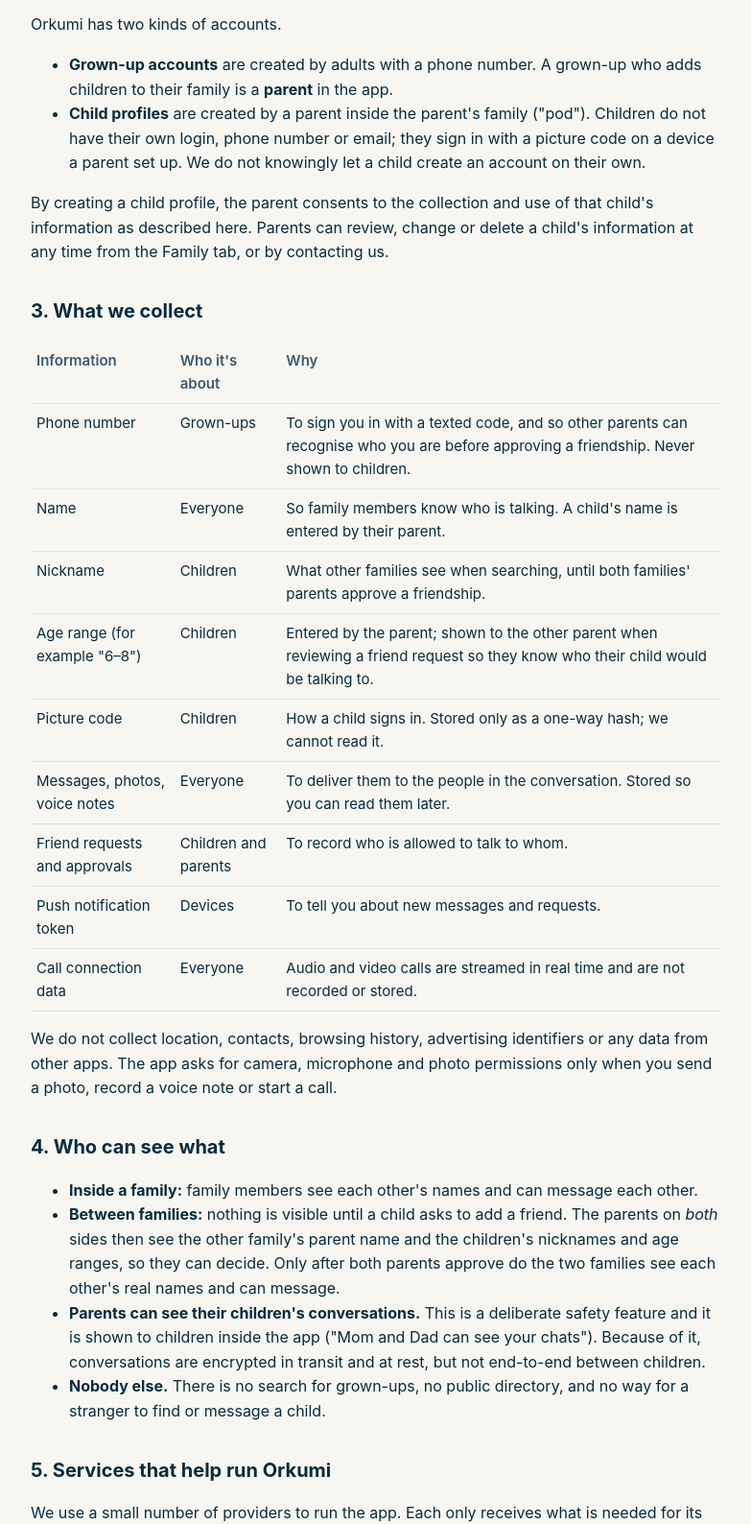
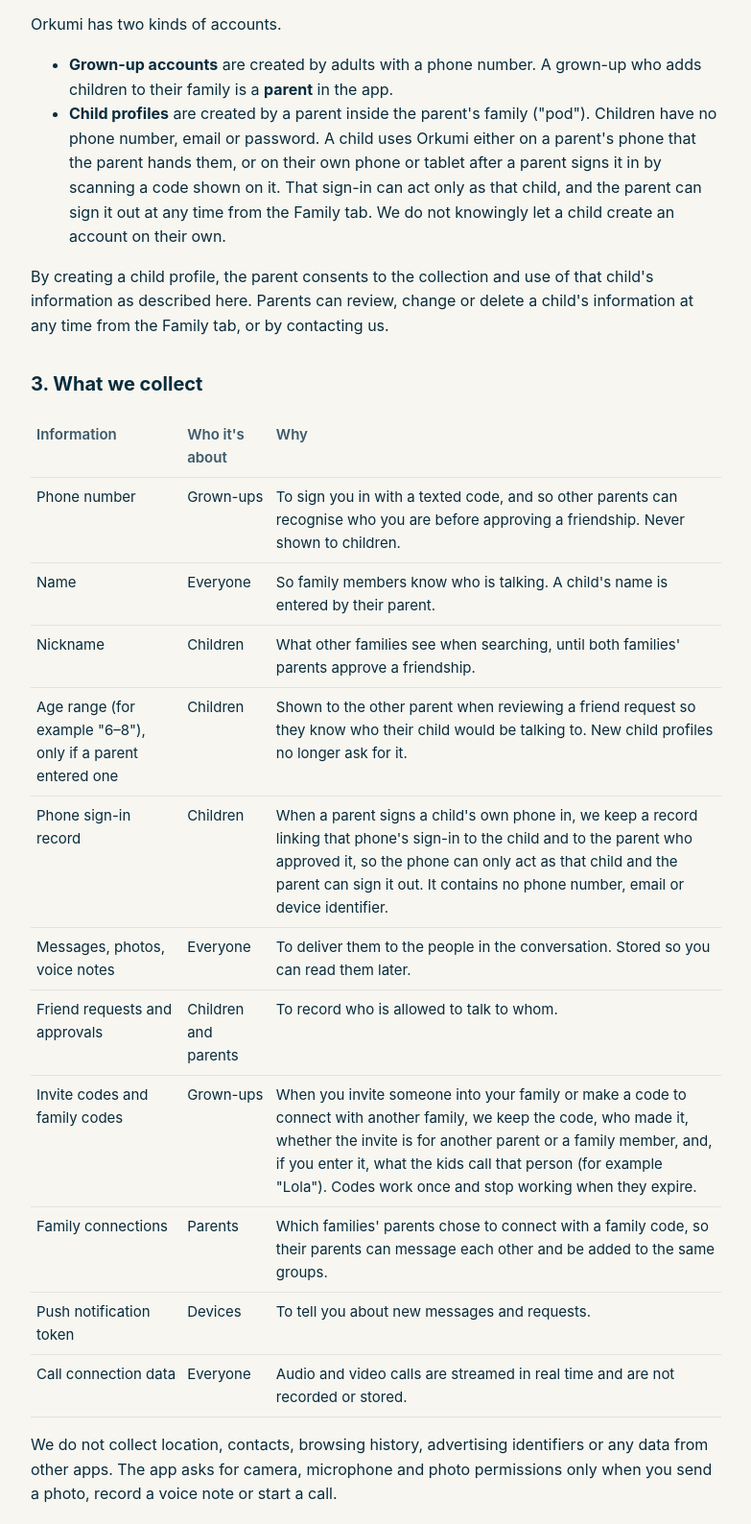
Before and after one commit to aburias/orkumi-site, a plain HTML site: page privacy.html in a window 1280 px wide. Shown: the part 614-2202 px from the top of the page at 96% size, without its empty margins (248-1031 px from the left). Drawn offline with Linux system fonts and the light colour scheme.

Commit message:
Update privacy.html: family codes, parent invites, kids' own phones

```diff
--- a/privacy.html
+++ b/privacy.html
@@ -19,7 +19,7 @@
 <body>
 <main>
 <h1>Orkumi Privacy Policy</h1>
-<p class="meta">Effective 5 November 2026 · Daloy Tech Solutions OPC, Iligan City, Philippines · support@daloytechsolutions.com · +63 956 031 8300</p>
+<p class="meta">Effective 17 November 2026 · Daloy Tech Solutions OPC, Iligan City, Philippines · support@daloytechsolutions.com · +63 956 031 8300</p>
 
 <p>Orkumi is a private messaging app for families: children, parents, grandparents, relatives and trusted friends. This policy explains what information Orkumi collects, why, who can see it, and the choices parents have. We wrote it to be read by parents, so it is short and plain.</p>
 
@@ -34,7 +34,7 @@
 <p>Orkumi has two kinds of accounts.</p>
 <ul>
   <li><strong>Grown-up accounts</strong> are created by adults with a phone number. A grown-up who adds children to their family is a <strong>parent</strong> in the app.</li>
-  <li><strong>Child profiles</strong> are created by a parent inside the parent's family ("pod"). Children do not have their own login, phone number or email; they sign in with a picture code on a device a parent set up. We do not knowingly let a child create an account on their own.</li>
+  <li><strong>Child profiles</strong> are created by a parent inside the parent's family ("pod"). Children have no phone number, email or password. A child uses Orkumi either on a parent's phone that the parent hands them, or on their own phone or tablet after a parent signs it in by scanning a code shown on it. That sign-in can act only as that child, and the parent can sign it out at any time from the Family tab. We do not knowingly let a child create an account on their own.</li>
 </ul>
 <p>By creating a child profile, the parent consents to the collection and use of that child's information as described here. Parents can review, change or delete a child's information at any time from the Family tab, or by contacting us.</p>
 
@@ -44,10 +44,12 @@
 <tr><td>Phone number</td><td>Grown-ups</td><td>To sign you in with a texted code, and so other parents can recognise who you are before approving a friendship. Never shown to children.</td></tr>
 <tr><td>Name</td><td>Everyone</td><td>So family members know who is talking. A child's name is entered by their parent.</td></tr>
 <tr><td>Nickname</td><td>Children</td><td>What other families see when searching, until both families' parents approve a friendship.</td></tr>
-<tr><td>Age range (for example "6–8")</td><td>Children</td><td>Entered by the parent; shown to the other parent when reviewing a friend request so they know who their child would be talking to.</td></tr>
-<tr><td>Picture code</td><td>Children</td><td>How a child signs in. Stored only as a one-way hash; we cannot read it.</td></tr>
+<tr><td>Age range (for example "6–8"), only if a parent entered one</td><td>Children</td><td>Shown to the other parent when reviewing a friend request so they know who their child would be talking to. New child profiles no longer ask for it.</td></tr>
+<tr><td>Phone sign-in record</td><td>Children</td><td>When a parent signs a child's own phone in, we keep a record linking that phone's sign-in to the child and to the parent who approved it, so the phone can only act as that child and the parent can sign it out. It contains no phone number, email or device identifier.</td></tr>
 <tr><td>Messages, photos, voice notes</td><td>Everyone</td><td>To deliver them to the people in the conversation. Stored so you can read them later.</td></tr>
 <tr><td>Friend requests and approvals</td><td>Children and parents</td><td>To record who is allowed to talk to whom.</td></tr>
+<tr><td>Invite codes and family codes</td><td>Grown-ups</td><td>When you invite someone into your family or make a code to connect with another family, we keep the code, who made it, whether the invite is for another parent or a family member, and, if you enter it, what the kids call that person (for example "Lola"). Codes work once and stop working when they expire.</td></tr>
+<tr><td>Family connections</td><td>Parents</td><td>Which families' parents chose to connect with a family code, so their parents can message each other and be added to the same groups.</td></tr>
 <tr><td>Push notification token</td><td>Devices</td><td>To tell you about new messages and requests.</td></tr>
 <tr><td>Call connection data</td><td>Everyone</td><td>Audio and video calls are streamed in real time and are not recorded or stored.</td></tr>
 </table>
@@ -56,7 +58,8 @@
 <h2>4. Who can see what</h2>
 <ul>
   <li><strong>Inside a family:</strong> family members see each other's names and can message each other.</li>
-  <li><strong>Between families:</strong> nothing is visible until a child asks to add a friend. The parents on <em>both</em> sides then see the other family's parent name and the children's nicknames and age ranges, so they can decide. Only after both parents approve do the two families see each other's real names and can message.</li>
+  <li><strong>Between families, through a friend request:</strong> other families can only find a child by nickname. When a child asks to add a friend, the parents on <em>both</em> sides see the other family's parent name and the children's nicknames and age ranges, so they can decide. Only after both parents approve do the two families see each other's real names and can message.</li>
+  <li><strong>Between families, through a family code:</strong> a parent can give another parent their family code. Whoever has the code sees the family's name, its parents' names and its children's nicknames, and can choose to connect. Once connected, the parents of both families can message each other, and a parent can add people from both families to a group. A child and a grown-up from another family only ever meet in a group a parent made, never in a private chat.</li>
   <li><strong>Parents can see their children's conversations.</strong> This is a deliberate safety feature and it is shown to children inside the app ("Mom and Dad can see your chats"). Because of it, conversations are encrypted in transit and at rest, but not end-to-end between children.</li>
   <li><strong>Nobody else.</strong> There is no search for grown-ups, no public directory, and no way for a stranger to find or message a child.</li>
 </ul>
@@ -82,7 +85,7 @@
 <h2>7. Your choices and rights</h2>
 <ul>
   <li><strong>Review and change:</strong> parents can see and edit their children's information in the app at any time.</li>
-  <li><strong>Remove people:</strong> parents can unfriend or block any family; the app then stops all contact.</li>
+  <li><strong>Remove people:</strong> parents can unfriend or block any family; the app then stops all contact. Parents can also disconnect a family they connected with a family code, which ends the private chats between the two families' parents.</li>
   <li><strong>Delete:</strong> delete a child profile from the Family tab, or your own account from Family → Sign out → Delete my account, or email us and we will do it for you.</li>
   <li><strong>Notifications:</strong> turn them off in your phone's settings at any time.</li>
 </ul>
```
